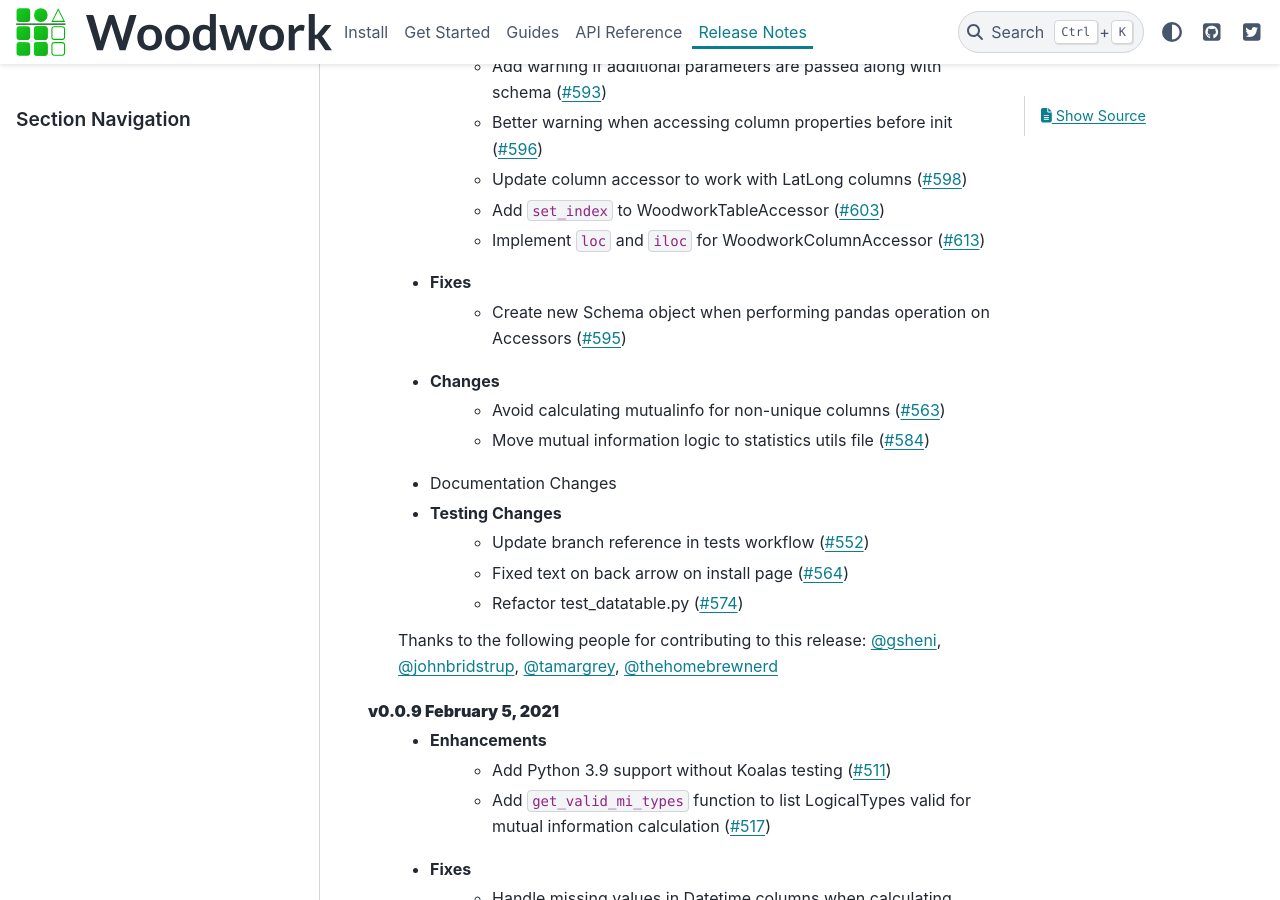
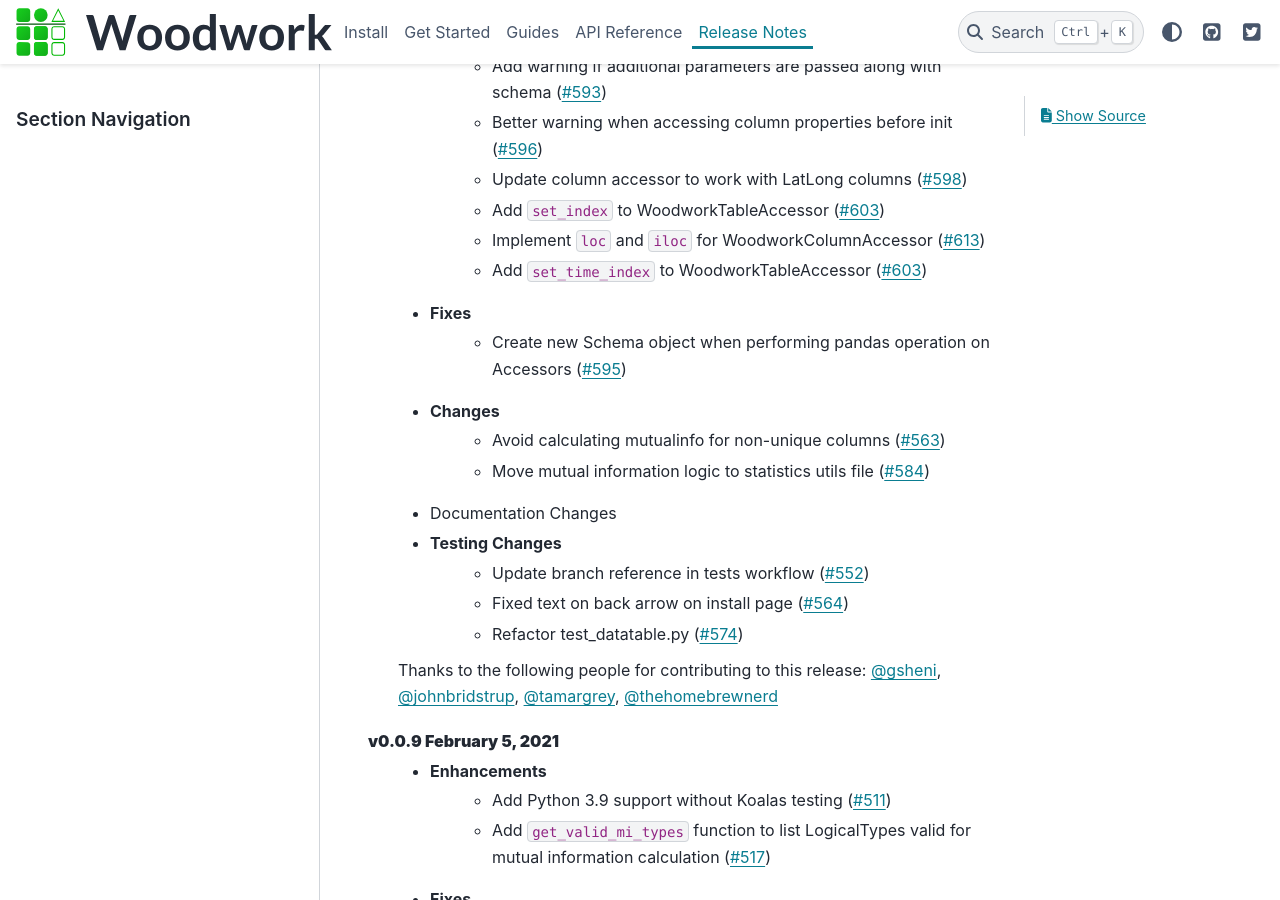
Before and after one commit to alteryx/woodwork, a Sphinx documentation site: the page built from docs/source/release_notes.rst, in a window 1280 px wide and 900 px high, scrolled down 913 px. Built offline with Sphinx 7.4.7 and the PyData theme 0.15.4, drawn with Linux system fonts in a browser that asks for light colours; comment, search, counter and statistics services are not loaded.

Commit message:
Add release note

```diff
--- a/docs/source/release_notes.rst
+++ b/docs/source/release_notes.rst
@@ -25,6 +25,7 @@ Release Notes
         * Update column accessor to work with LatLong columns (:pr:`598`)
         * Add ``set_index`` to WoodworkTableAccessor (:pr:`603`)
         * Implement ``loc`` and ``iloc`` for WoodworkColumnAccessor (:pr:`613`)
+        * Add ``set_time_index`` to WoodworkTableAccessor (:pr:`603`)
     * Fixes
         * Create new Schema object when performing pandas operation on Accessors (:pr:`595`)
     * Changes
```
